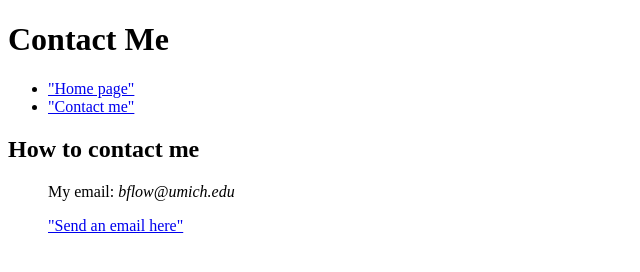
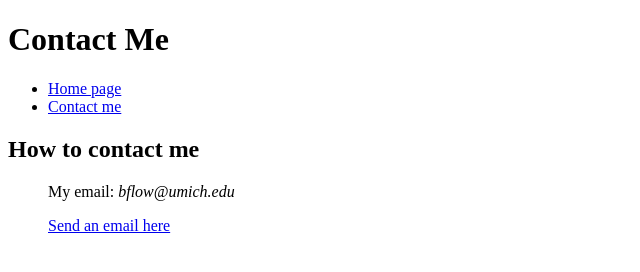
Before and after one commit to bryanflowers28/579-Problem-Set-1, a plain HTML site: page contact.html in a window 1280 px wide. Shown: the full height of the page, 0-640 px from the left. Drawn offline with Linux system fonts and the light colour scheme.

Commit message:
Add files via upload

```diff
--- a/contact.html
+++ b/contact.html
@@ -8,8 +8,8 @@
             <h1>Contact Me</h1>
             <nav>
                 <ul>
-                    <li> <a href="./index.html">"Home page"</a></li>
-                    <li> <a href="./contact.html">"Contact me"</a></li>
+                    <li> <a href="./index.html">Home page</a></li>
+                    <li> <a href="./contact.html">Contact me</a></li>
                 </ul>
             </nav>
         </header>
@@ -17,7 +17,7 @@
             <h2>How to contact me</h2>
             <ul>
                 <p>My email: <em>bflow@umich.edu</em></p>
-                <p><a href="mailto:bflow@umich.edu">"Send an email here"</a></p>
+                <p><a href="mailto:bflow@umich.edu">Send an email here</a></p>
             </ul>
         </section>
     </body>
```
Also changed, not shown: index.html (+1 -1 lines).
